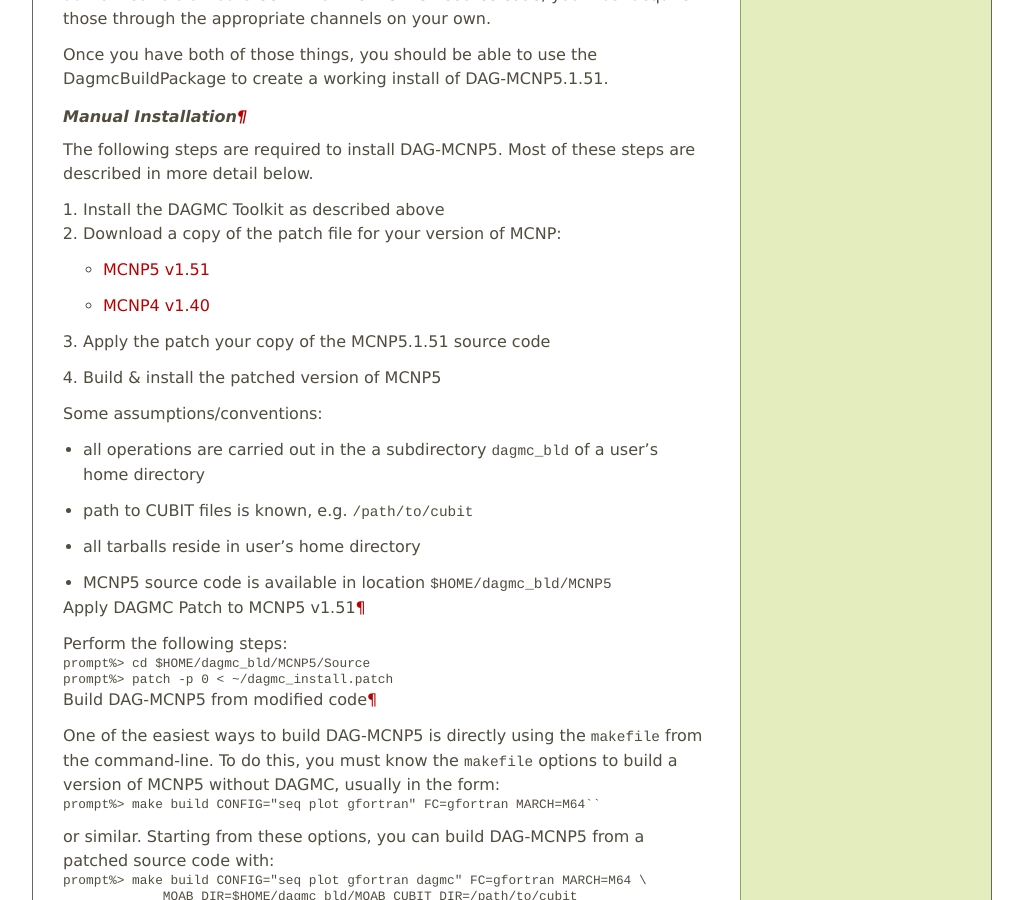
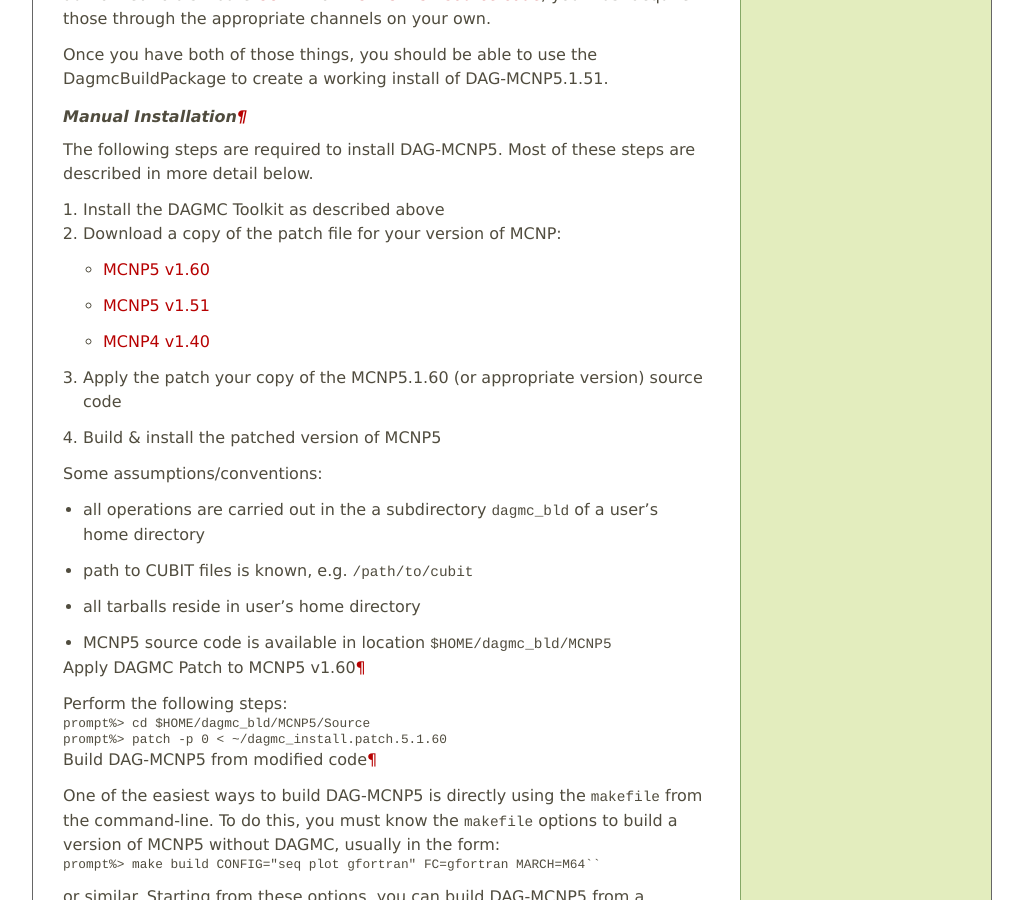
Before and after one commit to svalinn/DAGMC, a Sphinx documentation site: the page built from source/doc/usersguide/get_install.rst, in a window 1280 px wide and 900 px high, scrolled down 2580 px. Shown: the whole window, without its empty margins (128-1151 px from the left). Built offline with Sphinx 7.4.7, drawn with Linux system fonts in a browser that asks for light colours; pages that are not in the unit, such as notebooks, are missing from menus.

Commit message:
Updated paths to dagmc patch on github.

```diff
--- a/source/doc/usersguide/get_install.rst
+++ b/source/doc/usersguide/get_install.rst
@@ -159,9 +159,11 @@ The following steps are required to install DAG-MCNP5.  Most of these steps are
 
 1. Install the DAGMC Toolkit as described above
 2. Download a copy of the patch file for your version of MCNP:
-    * `MCNP5 v1.51 </software/dagmc.patch.5.1.51>`_
-    * `MCNP4 v1.40 </software/dagmc.patch.5.1.40>`_
-3. Apply the patch your copy of the MCNP5.1.51 source code
+    * `MCNP5 v1.60 <https://raw.github.com/svalinn/DAGMC/master/patch/dagmc.patch.5.1.60>`_
+    * `MCNP5 v1.51 <https://raw.github.com/svalinn/DAGMC/master/patch/dagmc.patch.5.1.51>`_
+    * `MCNP4 v1.40 <https://raw.github.com/svalinn/DAGMC/master/patch/dagmc.patch.5.1.40>`_
+3. Apply the patch your copy of the MCNP5.1.60 (or appropriate
+   version) source code
 4. Build & install the patched version of MCNP5
 
 Some assumptions/conventions:
@@ -171,13 +173,13 @@ Some assumptions/conventions:
 * all tarballs reside in user's home directory
 * MCNP5 source code is available in location ``$HOME/dagmc_bld/MCNP5``
 
-Apply DAGMC Patch to MCNP5 v1.51
+Apply DAGMC Patch to MCNP5 v1.60
 ................................
 
 Perform the following steps:
 ::
     prompt%> cd $HOME/dagmc_bld/MCNP5/Source
-    prompt%> patch -p 0 < ~/dagmc_install.patch
+    prompt%> patch -p 0 < ~/dagmc_install.patch.5.1.60
 
 
 Build DAG-MCNP5 from modified code
```
